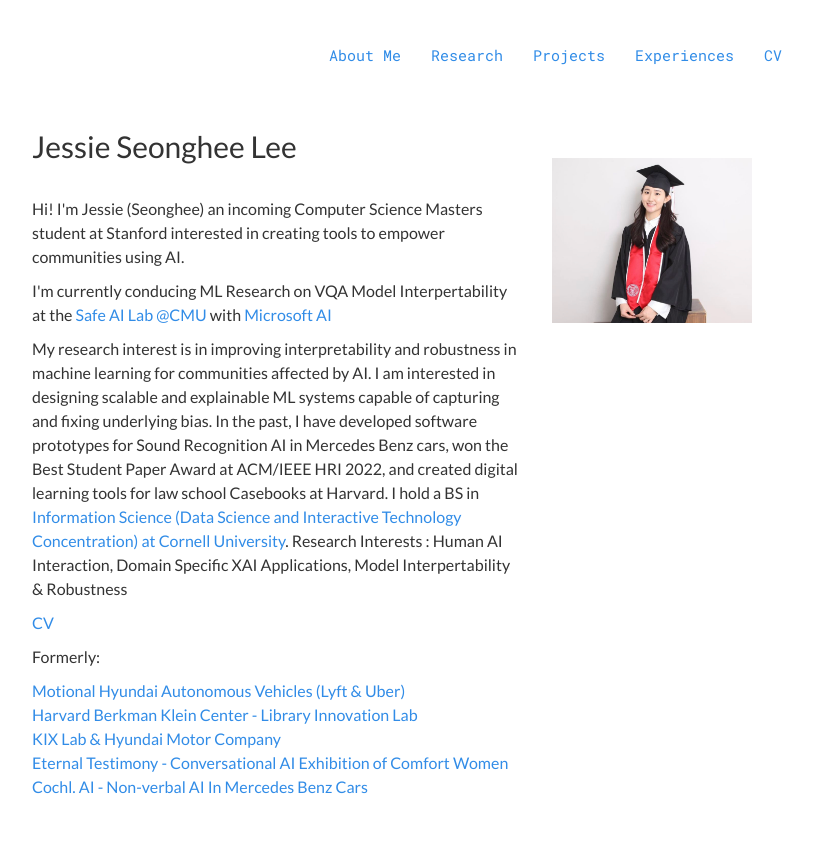
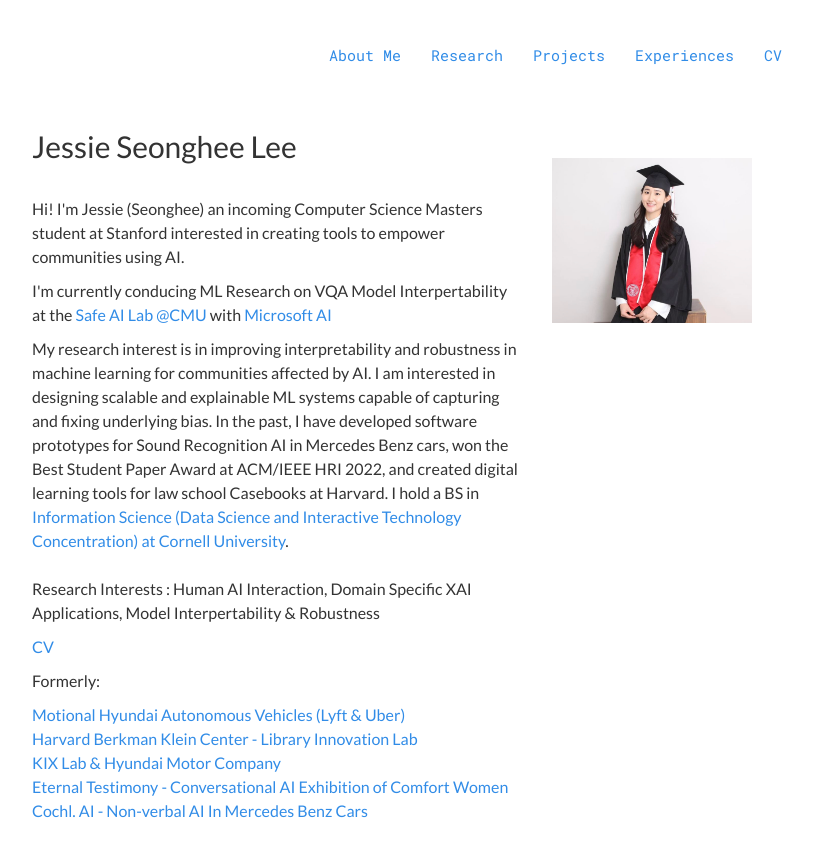
Before and after one commit to shljessie/shljessie.github.io, a Jekyll site: the page built from index.html, in a window 1280 px wide. Shown: the top 857 px of the page, without its empty margins (233-1046 px from the left). Built offline with Jekyll 4.4.1, drawn with Linux system fonts in a browser that asks for light colours; nearby versions of some CDN libraries.

Commit message:
update website

```diff
--- a/index.html
+++ b/index.html
@@ -30,8 +30,9 @@ title: Bio
       In the past, I have developed software prototypes for Sound Recognition AI in Mercedes Benz cars, won the Best Student
        Paper Award at ACM/IEEE HRI 2022, and created digital learning tools for law school Casebooks at Harvard.
       I hold a BS in <a href="https://cis.cornell.edu/cornell-computing-information-science">Information Science (Data Science and Interactive Technology Concentration) at Cornell University</a>.
-
-      <i>Research Interests :  Human AI Interaction, Domain Specific XAI Applications, Model Interpertability & Robustness</i>
+      <br/>
+      <br/>
+      <i font-style="italic">Research Interests :  Human AI Interaction, Domain Specific XAI Applications, Model Interpertability & Robustness</i>
 
       <br/>
     </p>
--- a/research.html
+++ b/research.html
@@ -34,7 +34,7 @@ title: Research
   Through my research, I am interested in developing interactive methods for Human AI Collaboration for
   communities that are effected by AI.
 
-  <i>Research Interests :  Human AI Interaction, Domain Specific XAI Applications, Model Interpertability & Robustness</i>
+  <i font-style="italic">Research Interests :  Human AI Interaction, Domain Specific XAI Applications, Model Interpertability & Robustness</i>
 </p>
 <br/>
 <br/>
```
